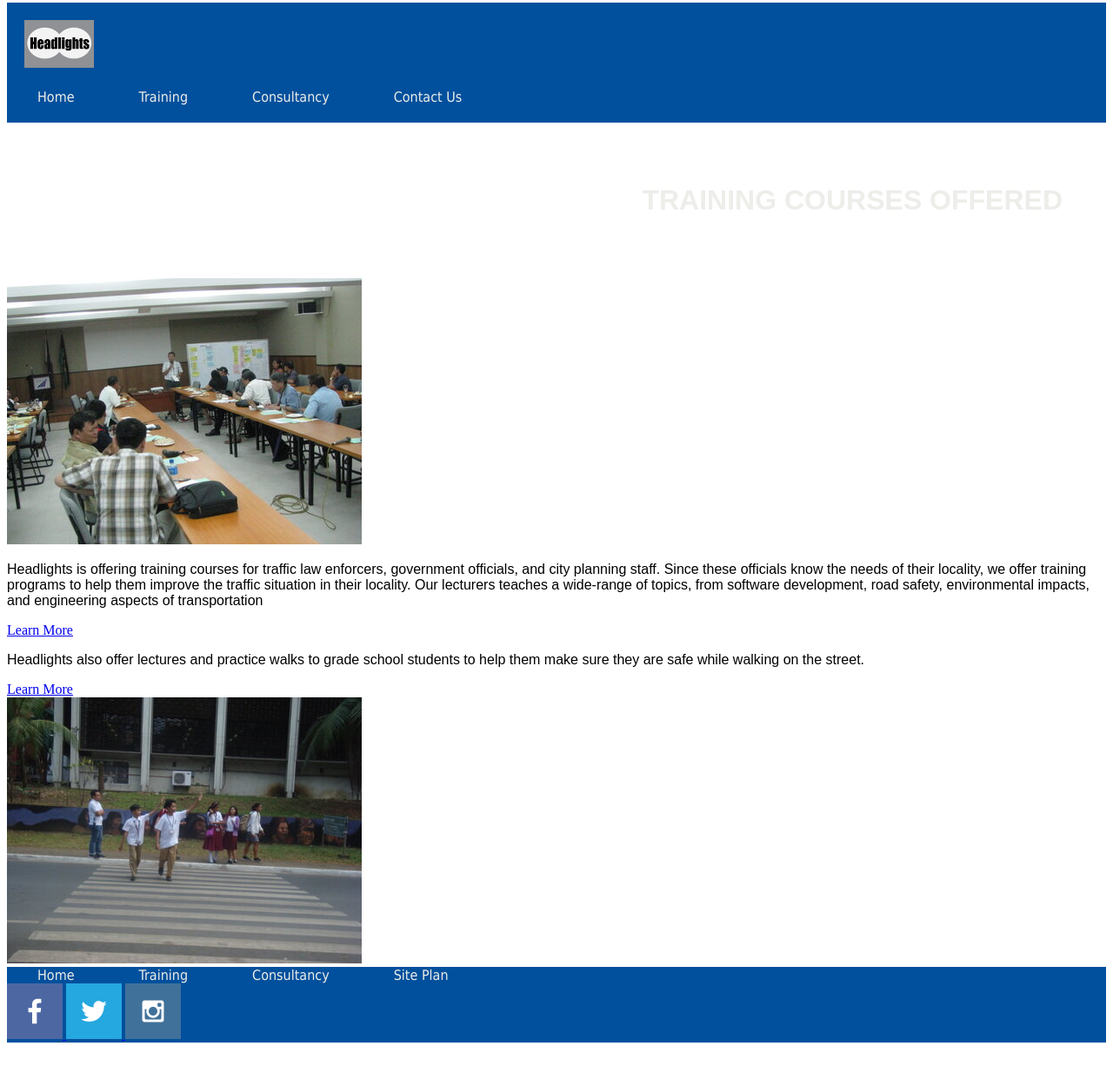
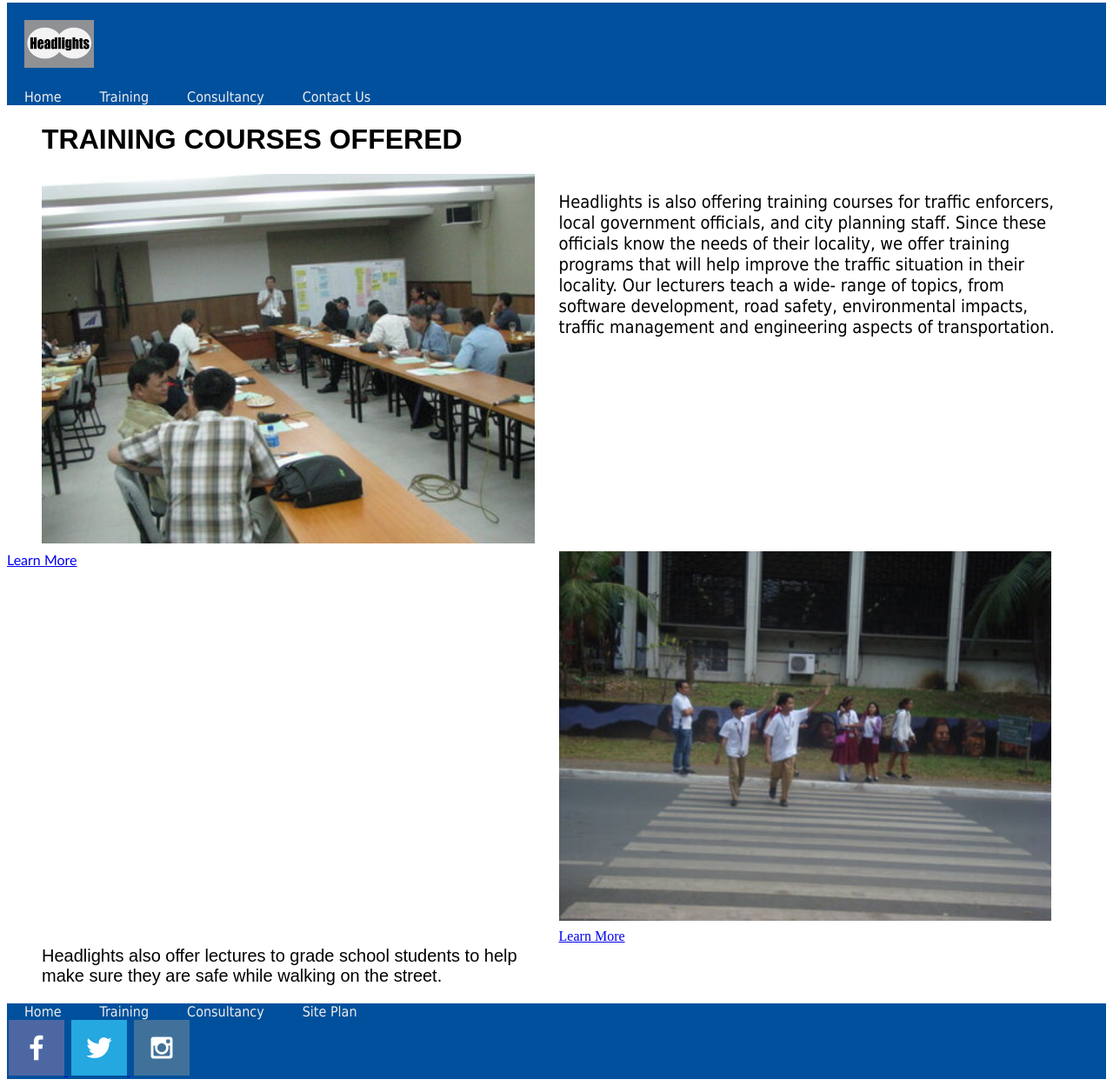
Before and after one commit to lubotski/wdd130, a plain HTML site: page finalproject/training.html in a window 1280 px wide. Shown: the part 5-1254 px from the top of the page at 87% size. Before the commit the page ends 1212 px from the top, so only its background shows below. Drawn offline with Linux system fonts and the light colour scheme.

Commit message:
modified final project

```diff
--- a/finalproject/styles/styles.css
+++ b/finalproject/styles/styles.css
@@ -5,12 +5,12 @@
 
 header {
     background-color: #00509D;
-    padding-bottom: 20px;
+    padding-bottom: 0;
 }
 
 nav a {
-    padding: 35px;
-    margin-top: 50px;
+    padding: 20px;
+    margin-top: 30px;
     text-align: center;
     color: #edede9;
     font-family: Tahoma;
@@ -27,37 +27,105 @@ h2 {
        grid-row: 1/2;
 }
 
-.about {
-    display: grid;
-    grid-template-columns: 3fr 3fr;
-}
-
 #about-msg p{
     grid-column: 3/4;
+    grid-row: 2/3;
 }
 footer {
     background-color: #00509D;
-}
-
-.links a {
-    color: #edede9;
-    margin-left: 35px;
-    font-family: Tahoma;
-    text-decoration: none;
 }
 
 p{
     font-family: Arial;
 }
 
-h1{
+#fullwidth-slogan h1{
     text-align: right;
     color: #edede9;
     padding: 50px;
     font-family: Arial;
-
 }
 
 .fullwidth-img {
     width: 100%;
 }
+
+#training-title h1 {
+    font-family: Arial;
+    padding-left: 40px;
+}
+
+.training-content {
+    display: grid;
+    grid-template-columns: auto auto;
+    grid-gap: 5px;
+}
+
+#training-img1 {
+    grid-column: 1/2;
+    padding-left: 40px;
+    width: 90%;
+}
+
+#adult-msg p {
+    grid-column: 2/3;
+    font-family: Tahoma;
+    font-size: 20px;
+    padding-right: 40px;
+}
+
+.learn1 {
+    font-family: trebuchet MS;
+    grid-column: 2/3;
+}
+
+#kids-msg p {
+    grid-column: 2/3;
+    font-size: 20px;
+    padding-right: 40px;
+    padding-left: 40px;
+}
+
+#training-img2 {
+    grid-column: 2/3;
+    padding-right: 40px;
+    width: 90%;
+}
+
+#button-box1 a {
+    grid-column: 2/3;
+}
+
+.content a {
+    display: flex;
+    justify-content: space-around;
+}
+
+.consult-content {
+    display: grid;
+    grid-template-columns: 60% auto;
+    grid-gap: 0;
+}
+
+#consult-img {
+    width: 70%;
+    padding-left: 40px;
+    grid-column: 1/2;
+}
+
+#consultancy-title h1{
+    font-family: trebuchet MS;
+    padding-left: 40px;
+}
+
+#consult-msg p {
+    border: 1px solid black;
+    background-color: #EDEDE9;
+    border-radius: 5px;
+    padding: 20px;
+
+}
+
+.social a {
+    padding: 2px;
+}
--- a/finalproject/training.html
+++ b/finalproject/training.html
@@ -10,8 +10,8 @@
 
 </head>
 <body>
+    <header>
         <div id="content">
-        <header>
             <a id="logo_link" href="index.html">
                 <img class="logo" src="image/logo.png" alt="Headlights Logo">
             </a>
@@ -21,23 +21,37 @@
                 <a href="consultancy.html">Consultancy</a>
                 <a href="#">Contact Us</a>
             </nav>
+        </div>
     </header>
+    <div id="training-title">
+        <h1>TRAINING COURSES OFFERED</h1>
     </div>
-    <h1>TRAINING COURSES OFFERED</h1>
-    <section id="training-adults">
-        <img id="tac" src="image/rsz_1rsz_img_0357.jpg" alt="Traffic Administration Course">
-        <p>Headlights is offering training courses for traffic law enforcers, government officials, and city planning staff. Since these officials know the needs of their locality, we offer training programs to help them improve the traffic situation in their locality. Our lecturers teaches a wide-range of topics, from software development, road safety, environmental impacts, and engineering aspects of transportation</p>
-        <div class="train-button">
-            <a class="learn" href="learn.html">Learn More</a>
+    <main class="training-content">
+    <div id="training-adults">
+        <img id="training-img1" src="image/rsz_1rsz_img_0357.jpg" alt="training1">
     </div>
-    </section>
-    <section id="training-kids">
-        <p>Headlights also offer lectures and practice walks to grade school students to help them make sure they are safe while walking on the street.</p>
-        <div class="train-button">
-            <a class="learn" href="learn.html">Learn More</a>
+    <div id="adult-msg">
+        <p>Headlights is also offering training courses for traffic enforcers,
+            local government officials, and city planning staff. Since these officials
+            know the needs of their locality, we offer training programs that will help
+            improve the traffic situation in their locality. Our lecturers teach a wide-
+            range of topics, from software development, road safety, environmental
+            impacts, traffic management and engineering aspects of transportation.
+        </p>
     </div>
-        <img id="traffic-for-kids" src="image/rsz_1rsz_rsz_1dsc02239.jpg" alt="Traffic Education for Kids">
-    </section>
+    <div class="button-box1">
+        <a class="learn1" href="learn.html">Learn More</a>
+    </div>
+    <div id="training-kids">
+        <img id="training-img2" src="image/rsz_1rsz_rsz_1dsc02239.jpg" alt="training2">
+    </div>
+    <div id="kids-msg">
+        <p>Headlights also offer lectures to grade school students to help make sure they are safe while walking on the street.</p>
+    </div>
+    <div class="button-box2">
+        <a class="learn2" href="learn.html">Learn More</a>
+    </div>
+    </main>
    <footer>
         <nav>
             <a href="index.html">Home</a>
```
Also changed, not shown: finalproject/consultancy.html (+13 -4 lines), finalproject/index.html (+3 -1 lines). Lines whose indentation alone changed are shown as unchanged.
